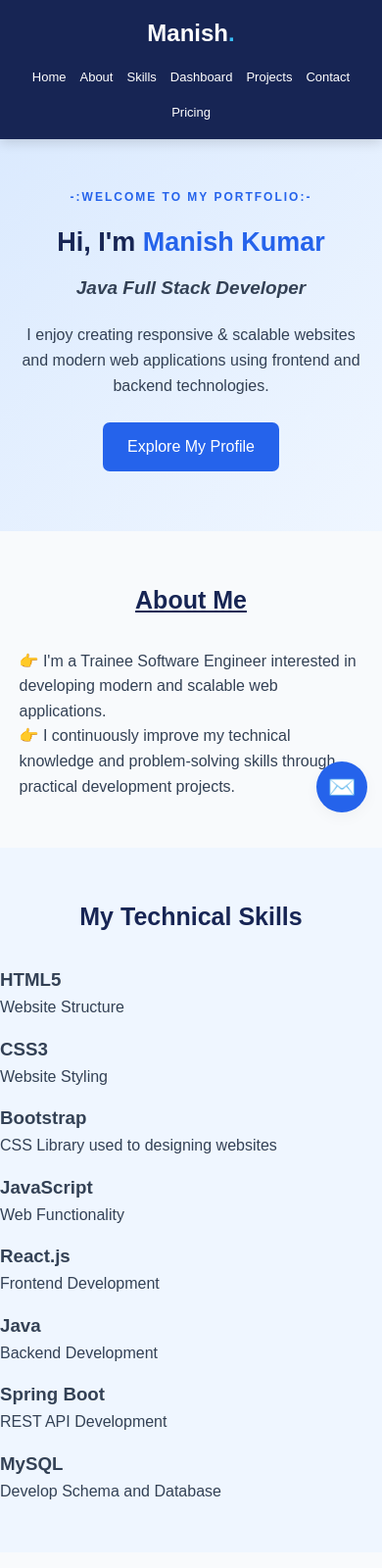
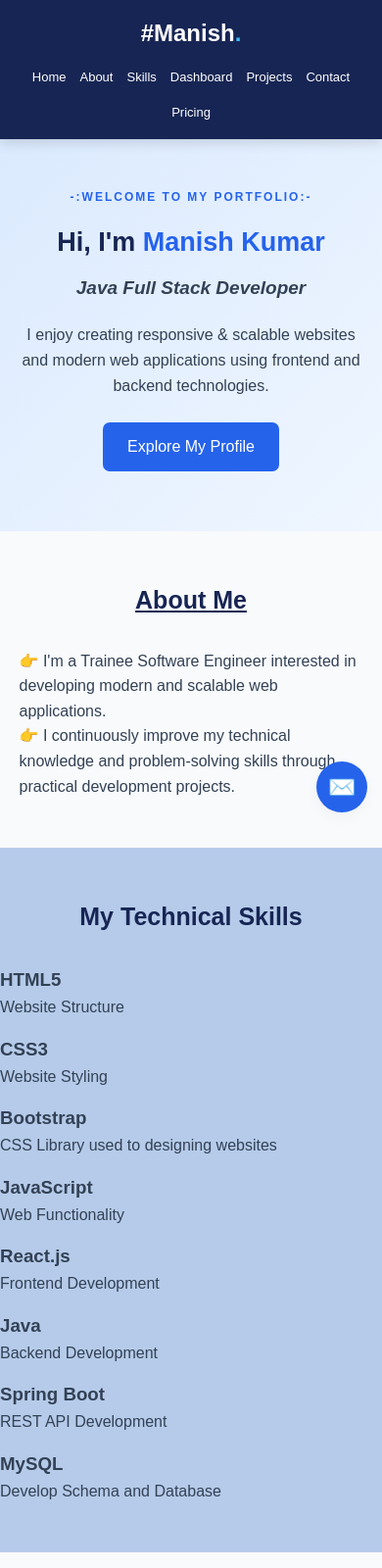
Before and after one commit to manish-kr-dev/Web-Development-Learning, a plain HTML site: page Day-12_Task-Responsive-Layouts/index.html in a window 390 px wide. Shown: the top 1600 px of the page at 98% size. Drawn offline with Linux system fonts and the light colour scheme.

```diff
--- a/Day-12_Task-Responsive-Layouts/index.html
+++ b/Day-12_Task-Responsive-Layouts/index.html
@@ -10,7 +10,7 @@
     <!-- Navigation Header -->
      <header class="header">
         <nav class="navbar">
-            <h2 class="logo">Manish<span>.</span></h2>
+            <h2 class="logo">#Manish<span>.</span></h2>
             <ul class="nav-links">
                 <li><a href="#home">Home</a></li>
                 <li><a href="#about">About</a></li>
--- a/Day-12_Task-Responsive-Layouts/style.css
+++ b/Day-12_Task-Responsive-Layouts/style.css
@@ -44,7 +44,7 @@ a {
 
 .logo {
     color: white;
-    font-size: 28px;
+    font-size: 30px;
 }
 
 .logo span {
@@ -143,7 +143,7 @@ a {
     width: 100%;
     padding-left: 5%;
     padding-right: 5%;
-    background-color: #eff6ff;
+    background-color: #b5cbe9;
 }
 
 .skills-grid {
@@ -153,7 +153,7 @@ a {
 }
 
 .skills-card {
-    background-color: white;
+    background-color: rgb(58, 48, 48);
     padding: 30px 15px;
     text-align: center;
     border-radius: 10px;
@@ -162,7 +162,7 @@ a {
 }
 
 .skill-card:hover {
-    transform: translateY(-5px);
+    transform: translateY(-7px);
 }
 
 .skill-card:h3 {
```
